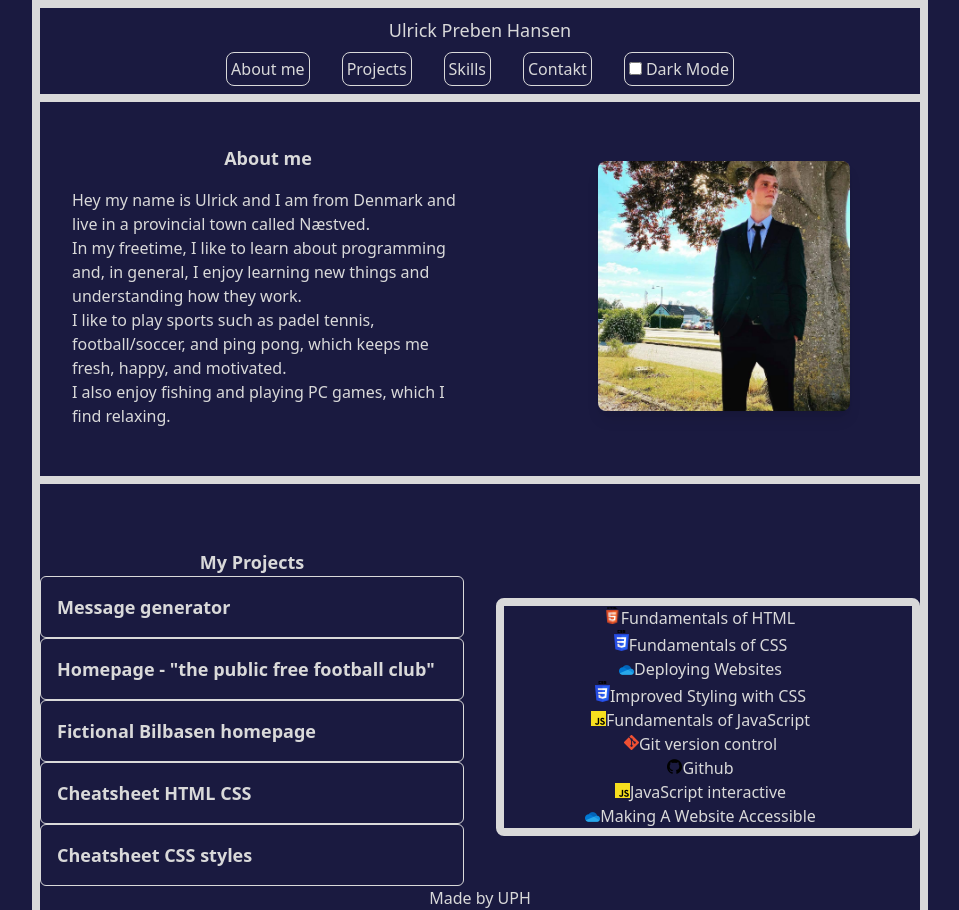
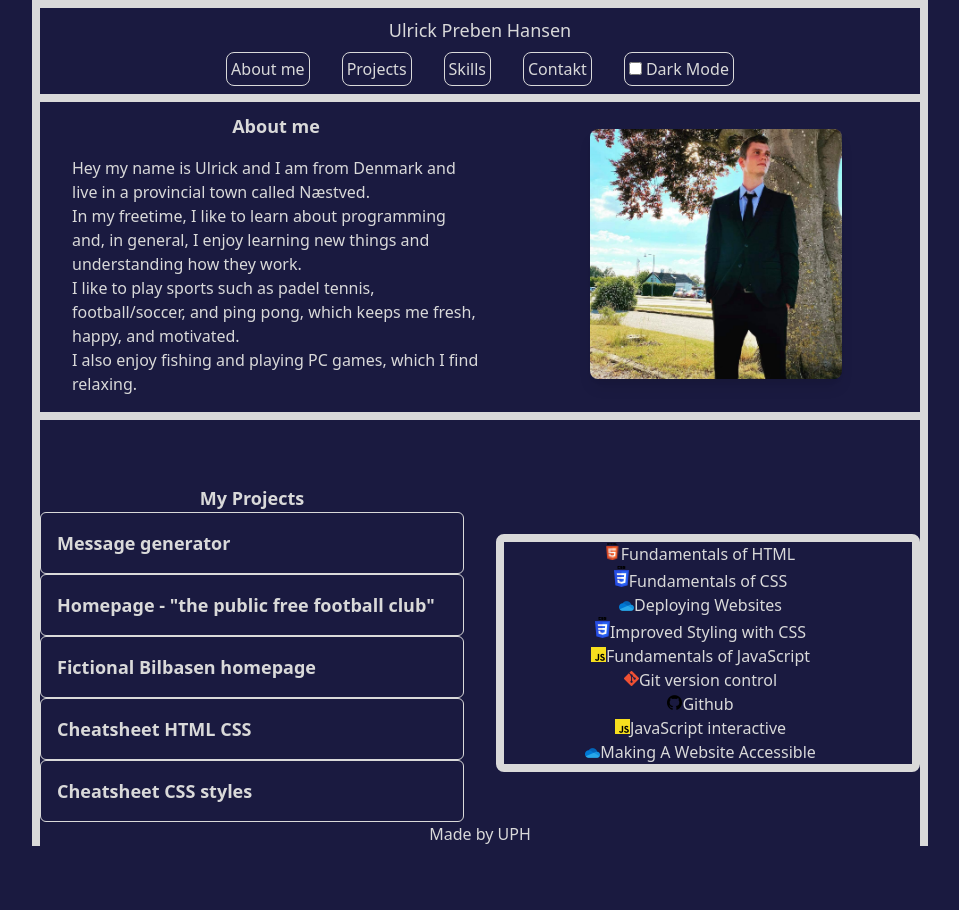
Before and after one commit to Ulrick1432/My_Portfolio, a website: page index.html in a window 1280 px wide. Shown: the whole page, without its empty margins (160-1119 px from the left). After the commit the page ends 846 px from the top, so only its background shows below. Drawn offline with Linux system fonts and the light colour scheme.

Commit message:
margin left instedet of margin

```diff
--- a/index.html
+++ b/index.html
@@ -36,7 +36,7 @@
         </header>
         <main class="mt-28">
             <section id="about-me" class="flex md:flex-row items-center md:space-x-8 border-b-8 pb-4">
-                <div class="m-8 md:w-1/2">
+                <div class="ml-8 md:w-1/2">
                     <h2 class="text-center text-lg font-bold">About me</h2>
                     <p class="mt-4">
                         Hey my name is Ulrick and I am from Denmark and live in a provincial town called Næstved.<br>
```
Also changed, not shown: src/output.css.
